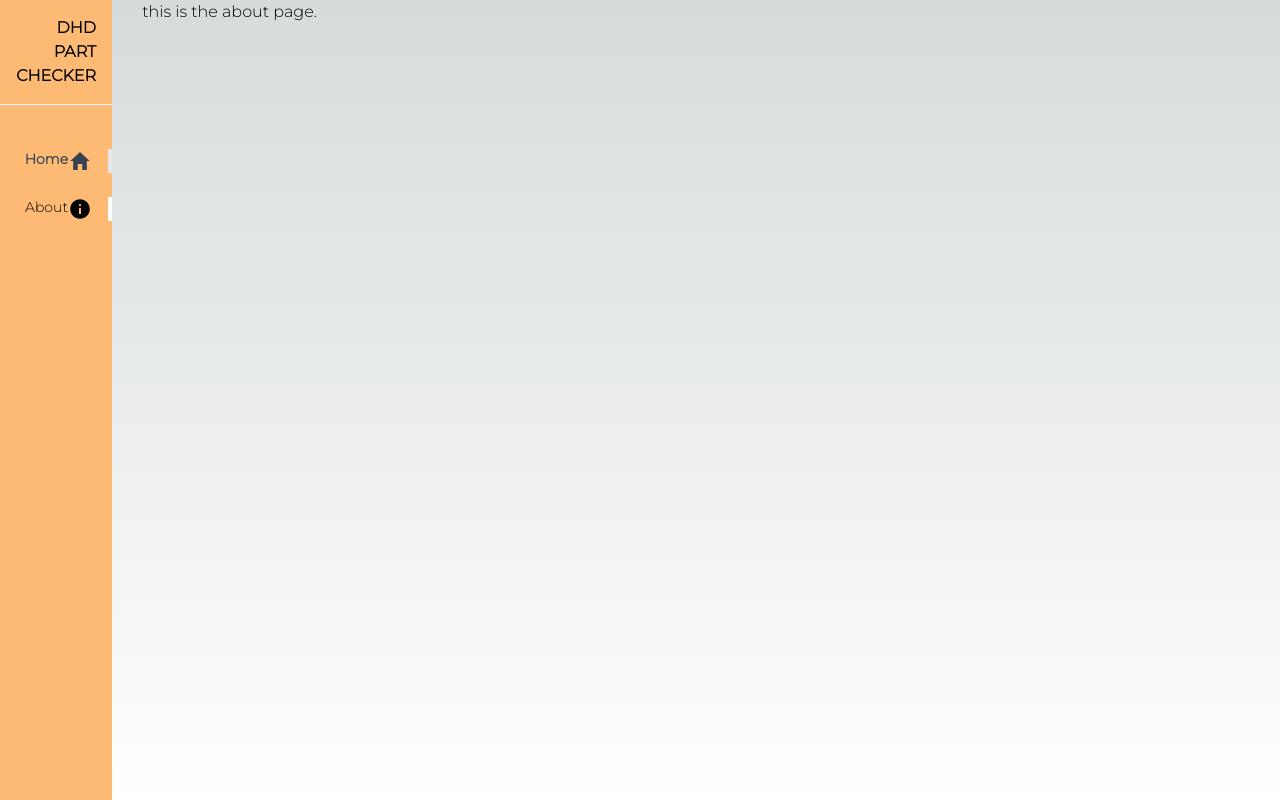
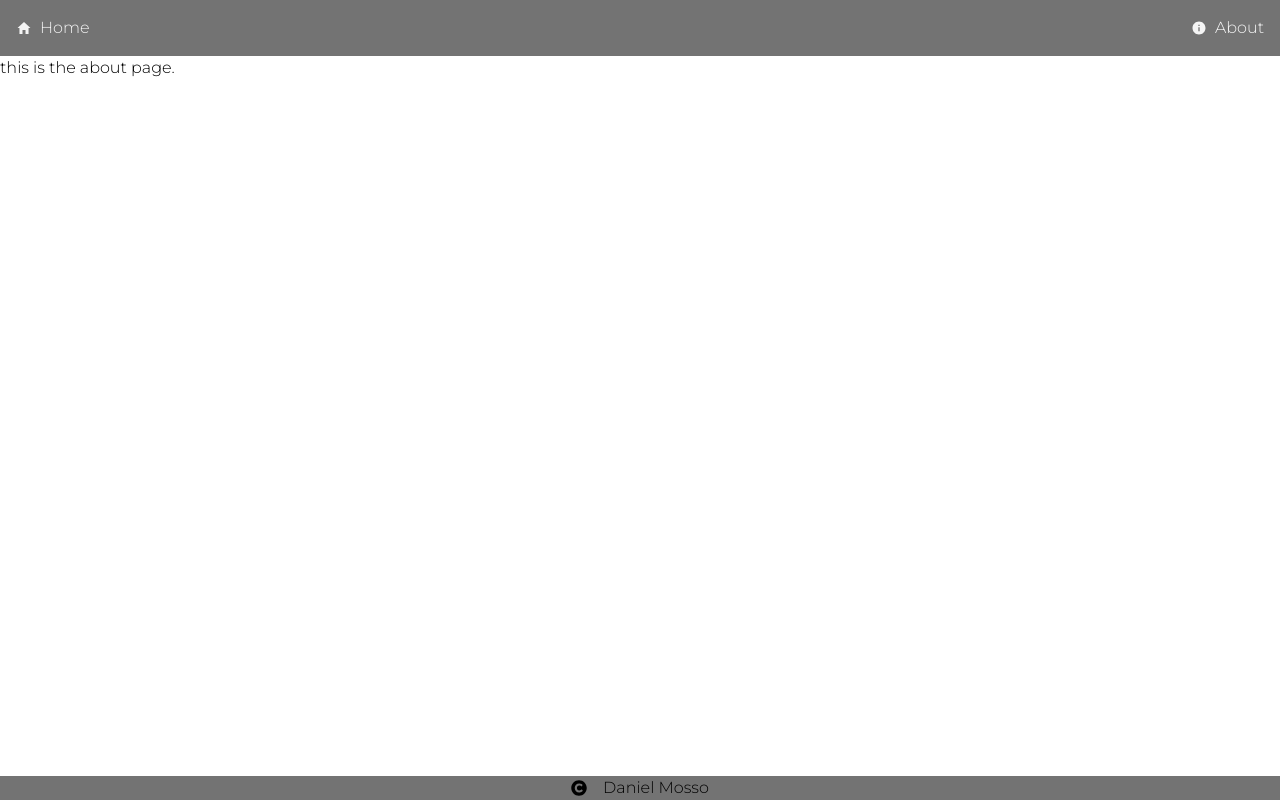
Before and after one commit to benjimosso/CiscoPartChecker, a Next.js app: page /about in a window 1280 px wide. Built offline with nearby package versions, Linux system fonts and the light colour scheme.

Commit message:
change navbar + footer

```diff
--- a/app/(dashboard)/layout.js
+++ b/app/(dashboard)/layout.js
@@ -1,14 +1,22 @@
-import React from 'react'
-import Navbar from '../components/Navbar'
+import React from "react";
+import Navbar from "../components/Navbar";
+import Footer from "../components/Footer";
 
-export default function DashboardLayout({children}) {
-    return (
-        <div className='grid grid-cols-9 min-h-screen'>
-        <Navbar/>
-        <div className='col-span-8 items-end'>
-        {children}
-        </div>
-        </div>
-      )
+export default function DashboardLayout({ children }) {
+  return (
+    <div>
+      <Navbar />
+      {children}
+      <Footer />
+    </div>
+  );
+}
 
-}
+// <div className='grid grid-cols-9 min-h-screen'>
+//         <Navbar/>
+//         <div className='col-span-8 items-end'>
+//         {children}
+//         <Footer />
+//         </div>
+
+//         </div>
--- a/app/(dashboard)/page.js
+++ b/app/(dashboard)/page.js
@@ -2,6 +2,8 @@
 import SearchBar from "../components/SearchBar";
 import SingleItem from "../components/SingleItem";
 import { useState, useEffect } from "react";
+
+
 
 export default function Home() {
   const [CiscoId, setCiscoId] = useState(null);
@@ -26,7 +28,7 @@ export default function Home() {
   };
 
   return (
-    <main className="">
+    <main className="h-full w-full">
       {data && (
         <SearchBar
           ciscoData={data}
@@ -37,6 +39,7 @@ export default function Home() {
       )}
 
       {ciscoSingle !== null && <SingleItem single={ciscoSingle} />}
+
     </main>
   );
 }
--- /dev/null
+++ b/app/components/Footer.jsx
@@ -0,0 +1,13 @@
+import React from "react";
+import { FaCopyright } from "react-icons/fa";
+
+export default function Footer() {
+  return (
+    <div className="fixed bottom-0 w-full bg-neutral-500">
+    <div className="flex justify-center items-center">
+      <FaCopyright />
+      <p className="pl-4">Daniel Mosso</p>
+    </div>
+    </div>
+  );
+}
--- a/app/components/NavBar.jsx
+++ b/app/components/NavBar.jsx
@@ -4,31 +4,22 @@ import { IoMdInformationCircle } from "react-icons/io";
 
 export default function NavBar() {
   return (
-    <nav className="text-right max-w-28 bg-orange-300">
-      <div className="flex justify-between items-center">
-        <h1 className="font-bold uppercase p-4 border-b border-gray-100">
-          <a href="/" className="hover:text-gray-700">
-            DHD Part Checker
-          </a>
-        </h1>
-      </div>
-      <ul className="text-sm mt-6 hidden md:block" id="menu">
-        <li className="text-gray-700 font-bold py-5">
-          <Link
-            href="/"
-            className=" px-4 flex  justify-end border-r-4 border-primary"
-          >
-            <span>Home</span>
-            <IoMdHome className="w-6 h-6" />
+    <nav className="bg-neutral-500 text-neutral-100 p-4">
+      <ul className="flex justify-between items-center">
+        <li>
+          <Link href="/">
+            <a className="flex items-center">
+              <IoMdHome />
+              <span className="pl-2">Home</span>
+            </a>
           </Link>
         </li>
-        <li className="py-1">
-          <Link
-            href="/about"
-            className=" px-4 flex justify-end border-r-4 border-white"
-          >
-            <span>About</span>
-            <IoMdInformationCircle className="w-6 h-6" />
+        <li>
+          <Link href="/about">
+            <a className="flex items-center">
+              <IoMdInformationCircle />
+              <span className="pl-2">About</span>
+            </a>
           </Link>
         </li>
       </ul>
--- a/app/components/SingleItem.jsx
+++ b/app/components/SingleItem.jsx
@@ -110,6 +110,9 @@ export default function SingleItem({ single }) {
           )}
         </div>
       </div>
+      <p className="pt-1 flex justify-center text-sm font-sans font-bold">
+        ***some part numbers may not be correct ***
+      </p>
     </div>
   );
 }
--- a/app/globals.css
+++ b/app/globals.css
@@ -4,7 +4,7 @@
 
 :root {
   --foreground-rgb: 0, 0, 0;
-  --background-start-rgb: 214, 219, 220;
+  /* --background-start-rgb: 214, 219, 220; */
   --background-end-rgb: 255, 255, 255;
 }
 
```
Lines whose indentation alone changed are shown as unchanged.
